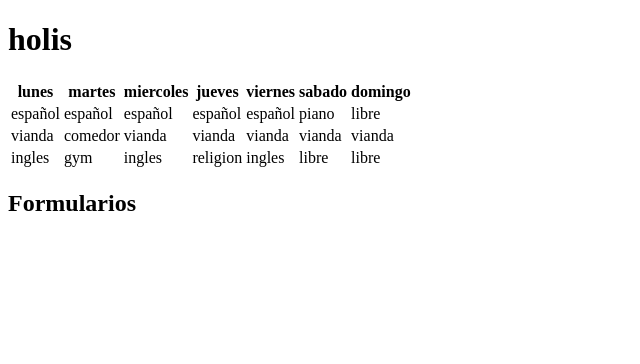
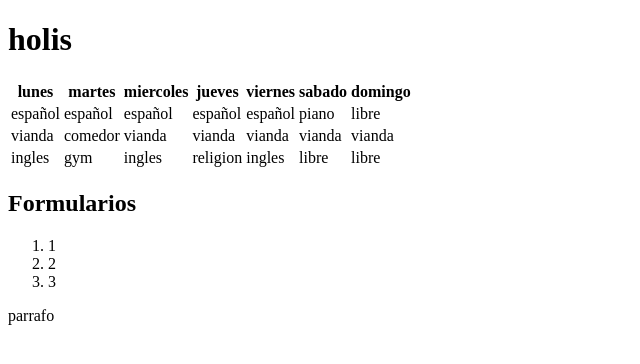
Before and after one commit to makibenve/miprimergit, a plain HTML site: page index.html in a window 1280 px wide. Shown: the whole page, without its empty margins (0-640 px from the left). Drawn offline with Linux system fonts and the light colour scheme.

Commit message:
segundocambio

```diff
--- a/index.html
+++ b/index.html
@@ -47,5 +47,11 @@
                 </tr>
             </table>
             <h2>Formularios</h2>
+            <ol>
+                <li>1</li>
+                <li>2</li>
+                <li>3</li>
+            </ol>
+            <p>parrafo</p>
         </body>
 </html>
```
